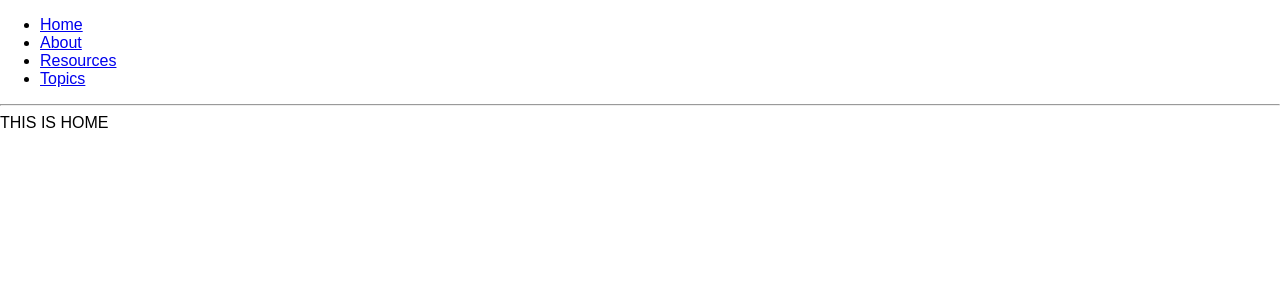
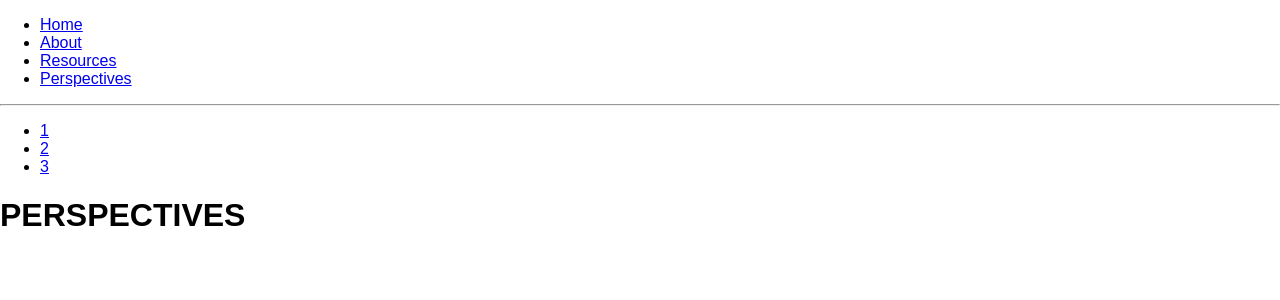
Before and after one commit to berraknil/perspectives, a React (Create React App) app: page / in a window 1280 px wide. Shown: the top 300 px of the page. Built offline with nearby package versions, Linux system fonts and the light colour scheme.

Commit message:
basic routing with three perspectives done

```diff
--- a/src/App.js
+++ b/src/App.js
@@ -7,7 +7,7 @@ import {
 import Home from './components/Home'
 import About from './components/About'
 import Resources from './components/Resources'
-import Topics from './components/Perspectives'
+import Perspectives from './components/Perspectives'
 
 const BasicExample = () => (
   <Router>
@@ -16,15 +16,15 @@ const BasicExample = () => (
         <li><Link to="/">Home</Link></li>
         <li><Link to="/about">About</Link></li>
         <li><Link to="/resources">Resources</Link></li>
-        <li><Link to="/topics">Topics</Link></li>
+        <li><Link to="/perspectives">Perspectives</Link></li>
       </ul>
 
       <hr/>
 
-      <Route exact path="/" component={Home}/>
+      <Route exact path="/" component={Perspectives}/>
       <Route path="/about" component={About}/>
-      <Route path="/Resources" component={Resources}/>
-      <Route path="/topics" component={Topics}/>
+      <Route path="/resources" component={Resources}/>
+      <Route path="/perspectives" component={Perspectives}/>
     </div>
   </Router>
 )
--- a/src/components/Perspectives.jsx
+++ b/src/components/Perspectives.jsx
@@ -5,7 +5,7 @@ import {
   Link
 } from 'react-router-dom'
 
-const Topics = ({ match }) => (
+const Perspectives = ({ match }) => (
   <div>
     <ul>
       <li>
@@ -29,8 +29,8 @@ const Topics = ({ match }) => (
       <Route path={`${match.url}/one`} component={OnePoint}/>
       <Route path={`${match.url}/two`} component={TwoPoint}/>
       <Route path={`${match.url}/three`} component={ThreePoint}/>
-    <Route exact path={match.url} render={() => (
-      <h3>Please select a topic.</h3>
+    <Route path={match.url} render={() => (
+      <h1>PERSPECTIVES</h1>
     )}/>
 
 
@@ -42,4 +42,4 @@ const TwoPoint = () => <h4>TWO POINT PERSPECTIVE</h4>
 const ThreePoint = () => <h4>THREE POINT PERSPECTIVE</h4>
 
 
-export default Topics
+export default Perspectives
```
